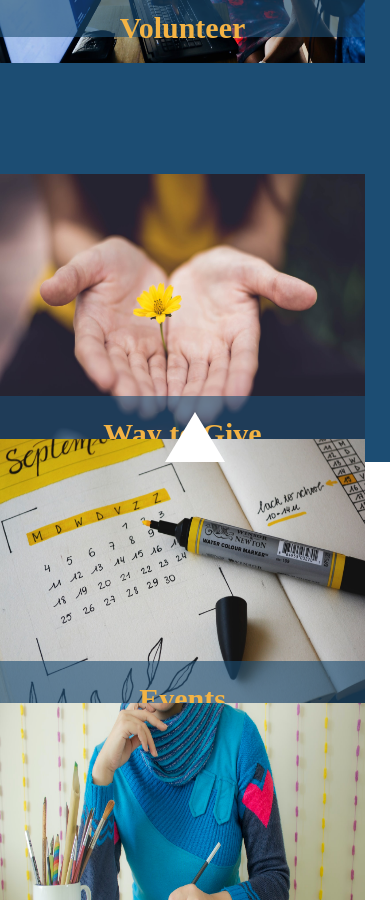
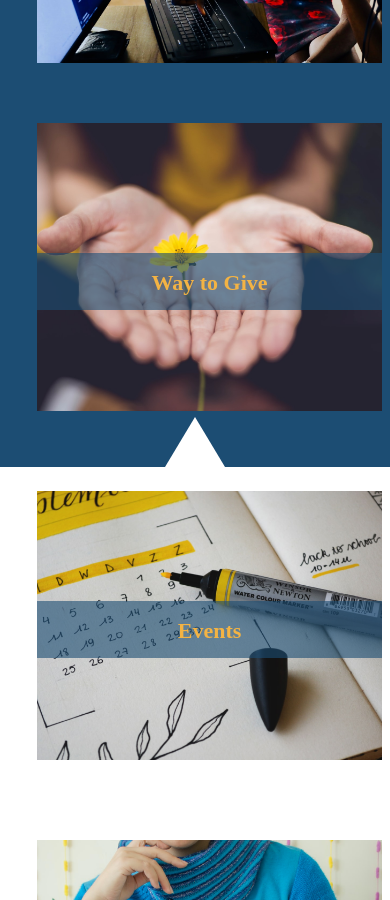
Before and after one commit to Ricomitch/The-Door, a React (Create React App) app in the folder client/: page /get-involved in a window 390 px wide. Shown: the part 1100-2000 px from the top of the page. Built offline with nearby package versions, Linux system fonts and the light colour scheme; a web font is replaced by a local one.

Commit message:
action cards be looking good

```diff
--- a/client/src/components/GetInvolved/ActionCard.css
+++ b/client/src/components/GetInvolved/ActionCard.css
@@ -63,22 +63,23 @@
 
 @media screen and (max-width: 426px) {
   .action-section {
-    /* align-content: center !important; */
     display: flex;
     flex-direction: column;
     width: 100%;
-    height: 1200px;
+    height: 1400px;
     overflow: visible;
     padding-bottom: 400px !important;
     box-sizing: unset;
+    margin-left: 37px;
   }
   .action-card {
     width: 365px;
-    /* height: 295px; */
+    height: 295px;
+    margin-bottom: 60px;
   }
   .involved-hero2 {
-    height: 800px;
-    margin-bottom: 800px !important;
+    height: 805px;
+    margin-bottom: 600px !important;
   }
   .action-image {
     opacity: 1;
@@ -87,19 +88,25 @@
   .events,
   .way-to-give,
   .action-volunteer {
-    width: 365px;
+    width: 345px;
     height: 295px;
+    object-fit: cover;
     object-position: unset;
-    /* position: absolute; */
     top: 50%;
   }
   .action-card-banner {
-    width: 365px;
-    height: 46.89px;
+    width: 345px;
+    height: 56.89px;
+    top: 130px;
   }
-  /* .newsletter {
-    position: absolute;
-    top: 50% !important;
-  } */
-
+  .action-text {
+    font-size: 22px !important;
+    line-height: 60px;
+  }
+  .events {
+    margin-top: 20px;
+  }
+  .newsletter {
+    margin-top: 20px;
+  }
 }
```
